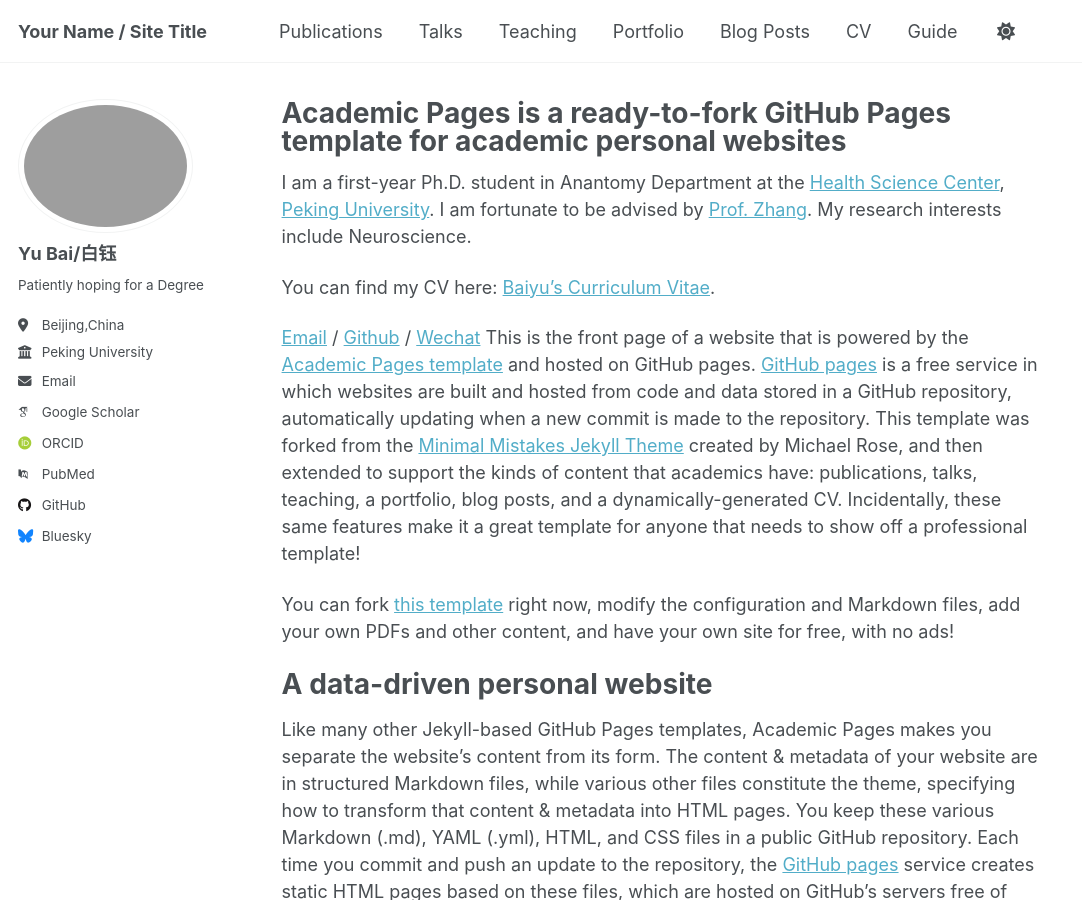
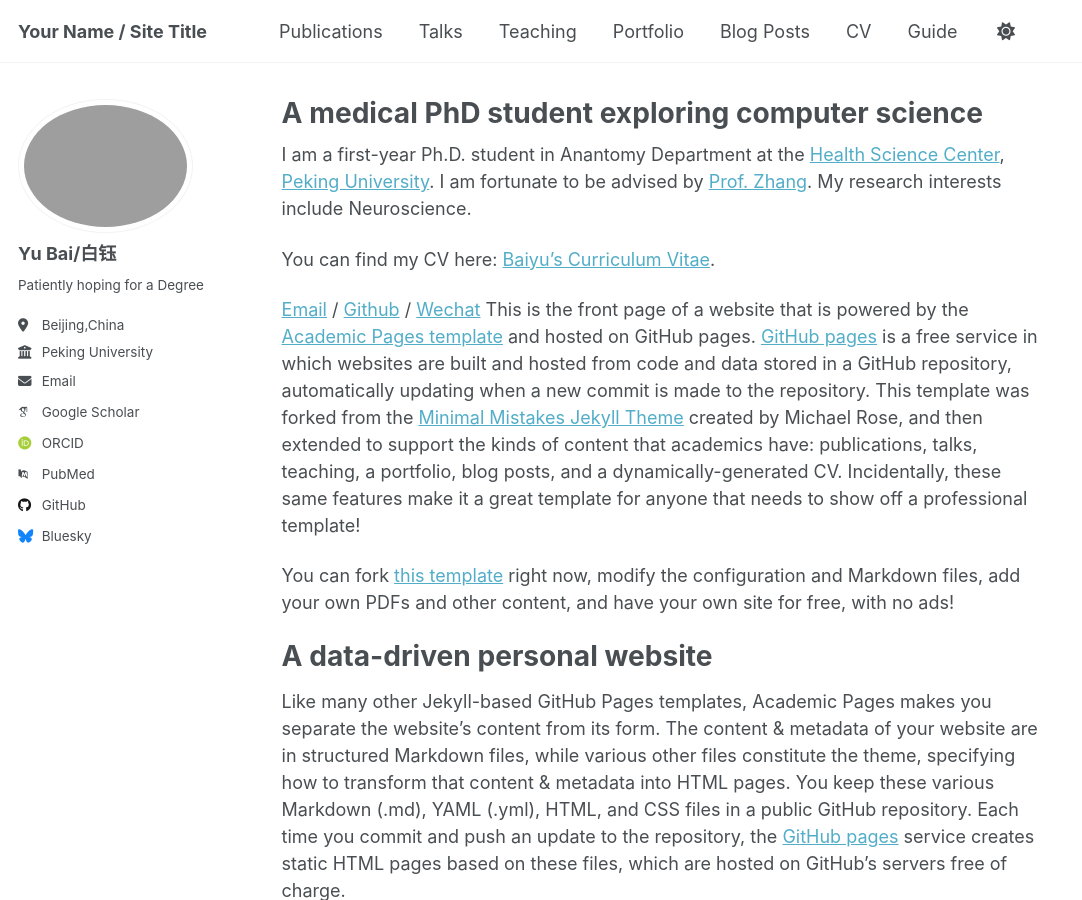
Before and after one commit to Baiyululu/Baiyululu.github.io, a Jekyll site: the page built from _pages/about.md, in a window 1280 px wide and 900 px high. Shown: the whole window, without its empty margins (0-1082 px from the left). Built offline with Jekyll 4.4.1, drawn with Linux system fonts in a browser that asks for light colours; some web fonts are replaced; a script that is not in the unit is left out.

Commit message:
Update about.md

```diff
--- a/_pages/about.md
+++ b/_pages/about.md
@@ -1,6 +1,6 @@
 ---
 permalink: /
-title: "Academic Pages is a ready-to-fork GitHub Pages template for academic personal websites"
+title: "A medical PhD student exploring computer science"
 author_profile: true
 redirect_from:
   - /about/
```
